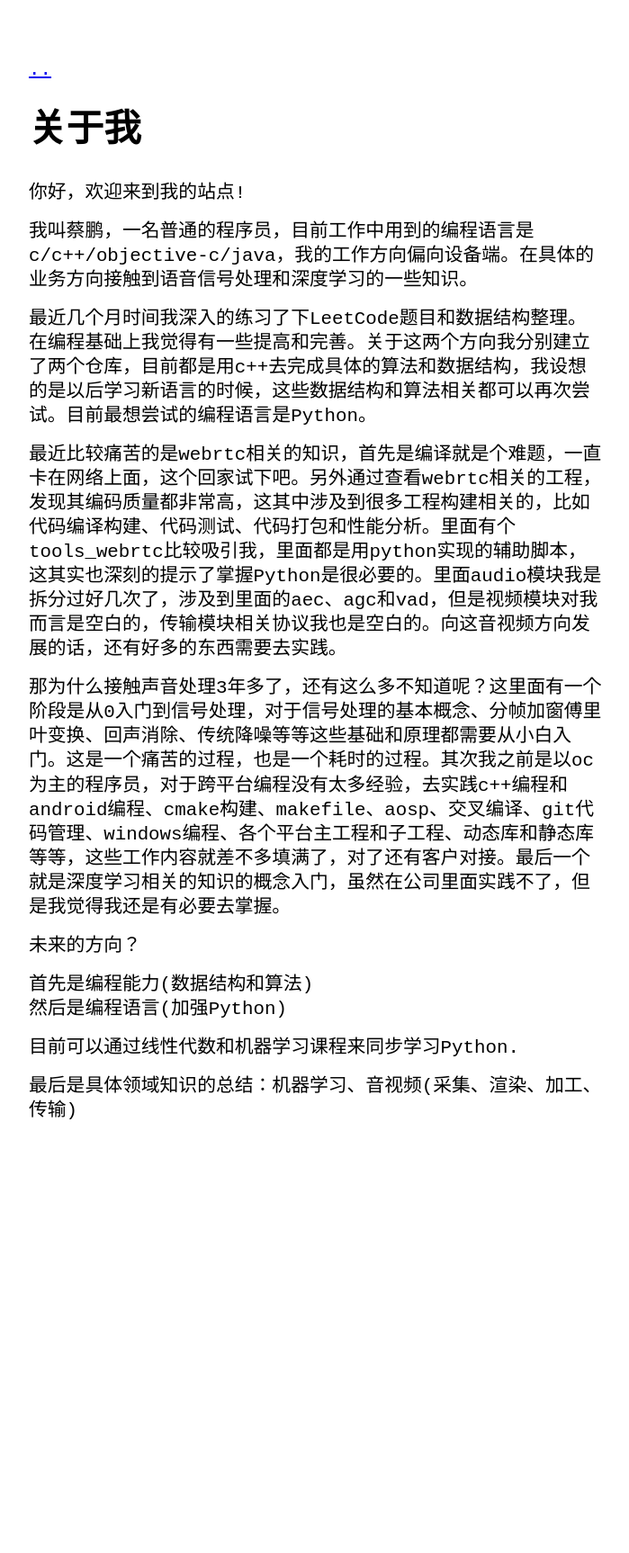
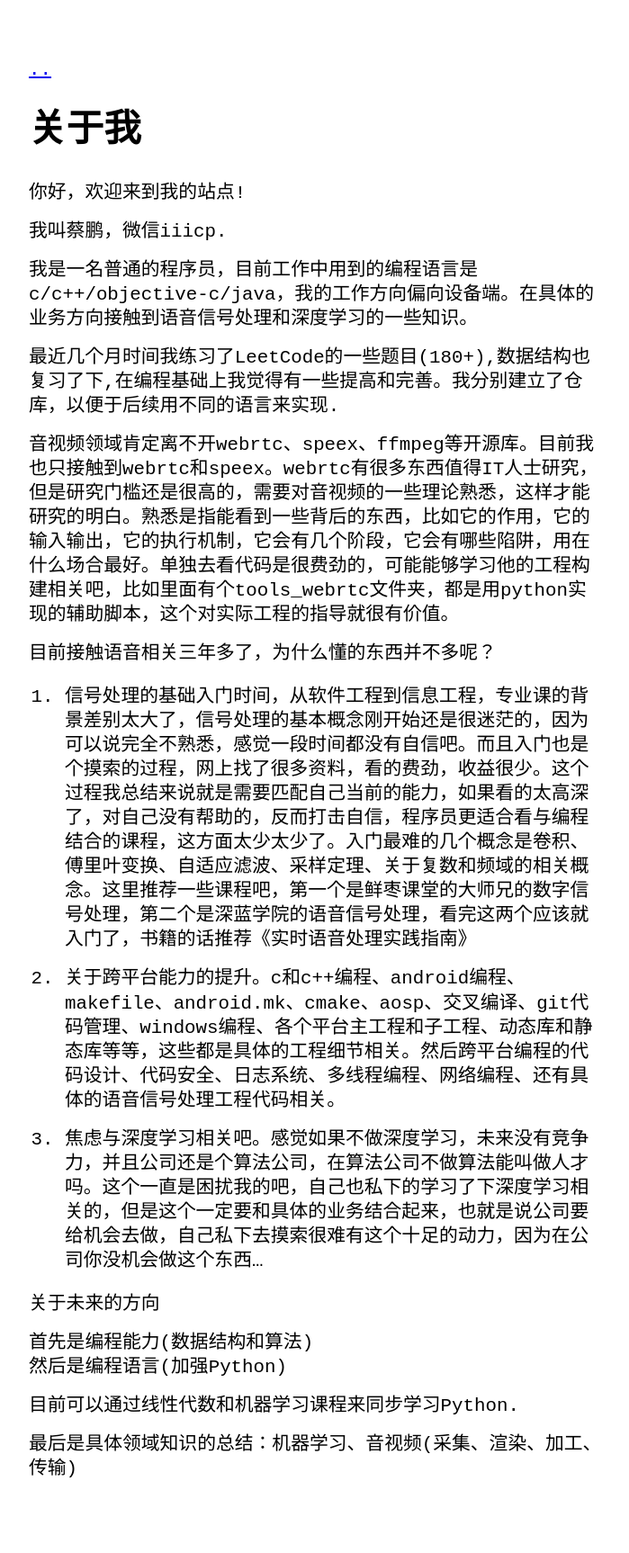
Before and after one commit to iiicp/iiicp.github.io, a Jekyll site: the page built from about.md, in a window 1280 px wide. Shown: the whole page at 90% size, without its empty margins (288-987 px from the left). Built offline with Jekyll 4.4.1, drawn with Linux system fonts in a browser that asks for light colours; before the commit the page ends 1328 px from its top, so only the background shows below that.

Commit message:
update about me

```diff
--- a/about.md
+++ b/about.md
@@ -5,15 +5,23 @@ title: 关于我
 
 你好，欢迎来到我的站点!
 
-我叫蔡鹏，一名普通的程序员，目前工作中用到的编程语言是c/c++/objective-c/java，我的工作方向偏向设备端。在具体的业务方向接触到语音信号处理和深度学习的一些知识。
+我叫蔡鹏，微信iiicp.
 
-最近几个月时间我深入的练习了下LeetCode题目和数据结构整理。在编程基础上我觉得有一些提高和完善。关于这两个方向我分别建立了两个仓库，目前都是用c++去完成具体的算法和数据结构，我设想的是以后学习新语言的时候，这些数据结构和算法相关都可以再次尝试。目前最想尝试的编程语言是Python。
+我是一名普通的程序员，目前工作中用到的编程语言是c/c++/objective-c/java，我的工作方向偏向设备端。在具体的业务方向接触到语音信号处理和深度学习的一些知识。
 
-最近比较痛苦的是webrtc相关的知识，首先是编译就是个难题，一直卡在网络上面，这个回家试下吧。另外通过查看webrtc相关的工程，发现其编码质量都非常高，这其中涉及到很多工程构建相关的，比如代码编译构建、代码测试、代码打包和性能分析。里面有个tools_webrtc比较吸引我，里面都是用python实现的辅助脚本，这其实也深刻的提示了掌握Python是很必要的。里面audio模块我是拆分过好几次了，涉及到里面的aec、agc和vad，但是视频模块对我而言是空白的，传输模块相关协议我也是空白的。向这音视频方向发展的话，还有好多的东西需要去实践。
+最近几个月时间我练习了LeetCode的一些题目(180+),数据结构也复习了下,在编程基础上我觉得有一些提高和完善。我分别建立了仓库，以便于后续用不同的语言来实现.
 
-那为什么接触声音处理3年多了，还有这么多不知道呢？这里面有一个阶段是从0入门到信号处理，对于信号处理的基本概念、分帧加窗傅里叶变换、回声消除、传统降噪等等这些基础和原理都需要从小白入门。这是一个痛苦的过程，也是一个耗时的过程。其次我之前是以oc为主的程序员，对于跨平台编程没有太多经验，去实践c++编程和android编程、cmake构建、makefile、aosp、交叉编译、git代码管理、windows编程、各个平台主工程和子工程、动态库和静态库等等，这些工作内容就差不多填满了，对了还有客户对接。最后一个就是深度学习相关的知识的概念入门，虽然在公司里面实践不了，但是我觉得我还是有必要去掌握。
+音视频领域肯定离不开webrtc、speex、ffmpeg等开源库。目前我也只接触到webrtc和speex。webrtc有很多东西值得IT人士研究，但是研究门槛还是很高的，需要对音视频的一些理论熟悉，这样才能研究的明白。熟悉是指能看到一些背后的东西，比如它的作用，它的输入输出，它的执行机制，它会有几个阶段，它会有哪些陷阱，用在什么场合最好。单独去看代码是很费劲的，可能能够学习他的工程构建相关吧，比如里面有个tools_webrtc文件夹，都是用python实现的辅助脚本，这个对实际工程的指导就很有价值。
 
-未来的方向？
+目前接触语音相关三年多了，为什么懂的东西并不多呢？
+
+1. 信号处理的基础入门时间，从软件工程到信息工程，专业课的背景差别太大了，信号处理的基本概念刚开始还是很迷茫的，因为可以说完全不熟悉，感觉一段时间都没有自信吧。而且入门也是个摸索的过程，网上找了很多资料，看的费劲，收益很少。这个过程我总结来说就是需要匹配自己当前的能力，如果看的太高深了，对自己没有帮助的，反而打击自信，程序员更适合看与编程结合的课程，这方面太少太少了。入门最难的几个概念是卷积、傅里叶变换、自适应滤波、采样定理、关于复数和频域的相关概念。这里推荐一些课程吧，第一个是鲜枣课堂的大师兄的数字信号处理，第二个是深蓝学院的语音信号处理，看完这两个应该就入门了，书籍的话推荐《实时语音处理实践指南》
+
+2. 关于跨平台能力的提升。c和c++编程、android编程、makefile、android.mk、cmake、aosp、交叉编译、git代码管理、windows编程、各个平台主工程和子工程、动态库和静态库等等，这些都是具体的工程细节相关。然后跨平台编程的代码设计、代码安全、日志系统、多线程编程、网络编程、还有具体的语音信号处理工程代码相关。
+
+3. 焦虑与深度学习相关吧。感觉如果不做深度学习，未来没有竞争力，并且公司还是个算法公司，在算法公司不做算法能叫做人才吗。这个一直是困扰我的吧，自己也私下的学习了下深度学习相关的，但是这个一定要和具体的业务结合起来，也就是说公司要给机会去做，自己私下去摸索很难有这个十足的动力，因为在公司你没机会做这个东西...
+
+关于未来的方向
 
 首先是编程能力(数据结构和算法)
 然后是编程语言(加强Python)
```
